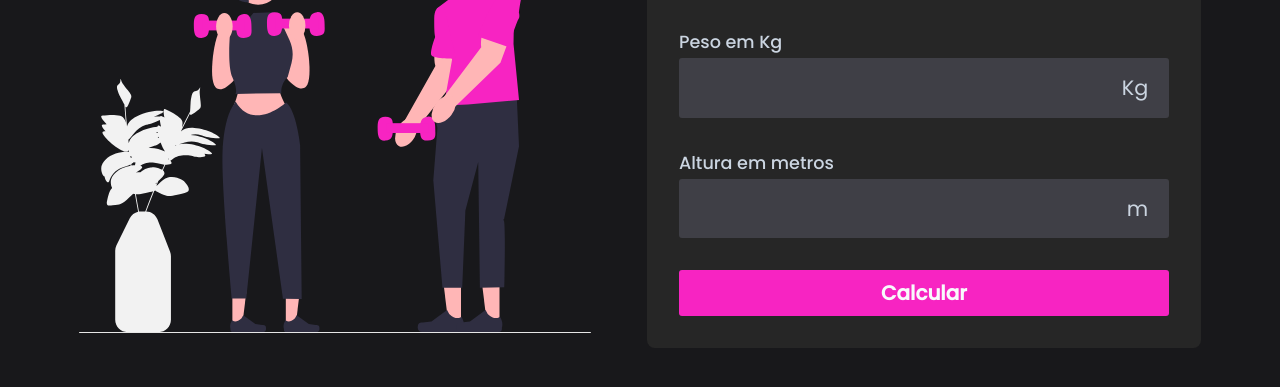
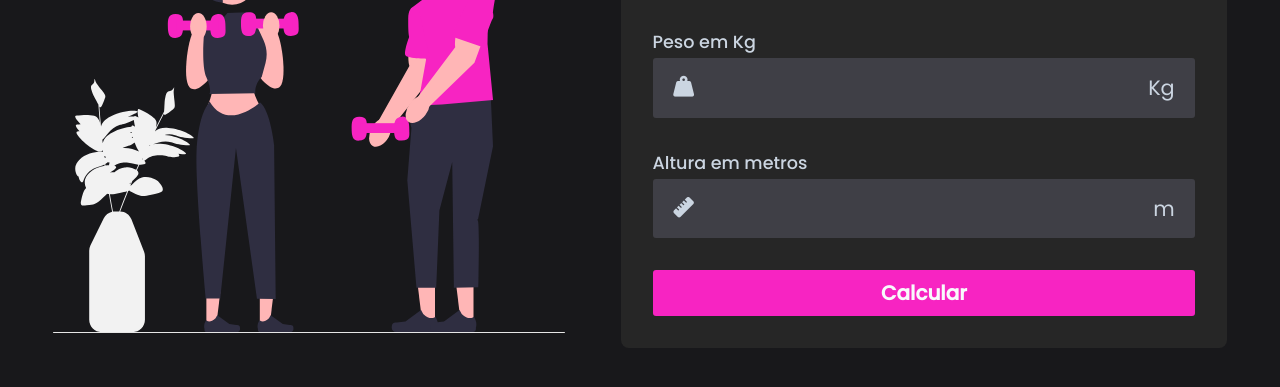
Before and after one commit to alinelenzi/projeto_CalculadoraIMC, a plain HTML site: page index.html in a window 1280 px wide. Shown: the part 271-658 px from the top of the page. Drawn offline with Linux system fonts and the light colour scheme.

Commit message:
inserir ícones nas div input-field

```diff
--- a/index.html
+++ b/index.html
@@ -5,6 +5,7 @@
     <meta name="viewport" content="width=device-width, initial-scale=1.0">
     <title>Calculadora de IMC</title>
     <link rel="stylesheet" href="./assets/css/style.css">
+    <link rel="stylesheet" href="https://cdnjs.cloudflare.com/ajax/libs/font-awesome/6.4.2/css/all.min.css" integrity="sha512-z3gLpd7yknf1YoNbCzqRKc4qyor8gaKU1qmn+CShxbuBusANI9QpRohGBreCFkKxLhei6S9CQXFEbbKuqLg0DA==" crossorigin="anonymous" referrerpolicy="no-referrer" />
 </head>
 <body>
     <main id="container">
@@ -17,6 +18,7 @@
                     <div class="input-box">
                         <label for="weight">Peso em Kg</label>
                         <div class="input-field">
+                            <i class="fa-solid fa-weight-hanging"></i>
                             <input type="number" id="weight" required>
                             <span>Kg</span>
                         </div>
@@ -24,6 +26,7 @@
                     <div class="input-box">
                         <label for="height">Altura em metros</label>
                         <div class="input-field">
+                            <i class="fa-solid fa-ruler"></i>
                             <input type="number" step="0.01" id="height" required>
                             <span>m</span>
                         </div>
```
